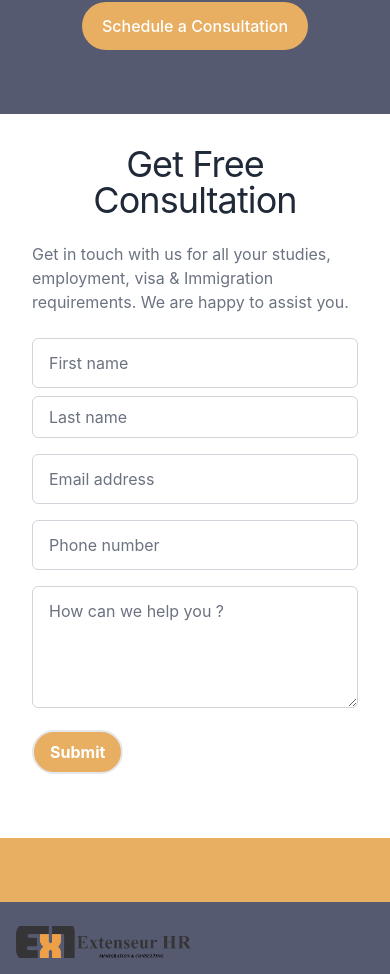
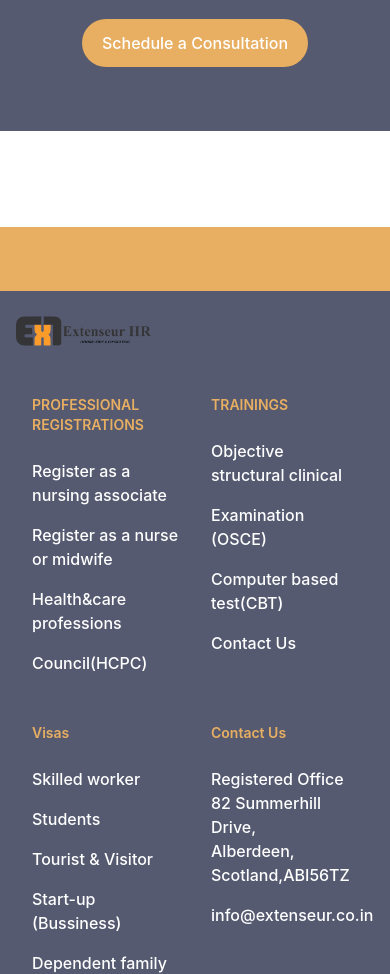
Before and after one commit to adarshswaminath/Extenseur, a React (Vite) app: page / in a window 390 px wide. Shown: the part 4731-5705 px from the top of the page. Built offline with nearby package versions, Linux system fonts and the light colour scheme; a web font is replaced by a local one.

Commit message:
logo update

```diff
--- a/src/Components/Home/Box.jsx
+++ b/src/Components/Home/Box.jsx
@@ -7,109 +7,12 @@ function Box() {
       <div className="grid grid-cols-1 lg:grid-cols-2 gap-8">
         {/* white box starts */}
         <div className="p-8 bg-white">
-          <h1 className="text-center spcl-font text-4xl tracking-tight leading-none mb-6">
-            Get Free Consultation
-          </h1>
-          <p className="text-gray-500 mb-6">
-            Get in touch with us for all your studies, employment, visa & Immigration requirements.
-            We are happy to assist you.
-          </p>
-          <form>
-            <div className="grid grid-cols-1 gap-4">
-              <div className="grid lg:flex gap-2">
-                <input
-                  type="text"
-                  id="firstName"
-                  className="w-full lg:w-1/2 px-4 py-3 rounded-md border-gray-300 focus:border-blue-500 focus:ring-blue-500"
-                  placeholder="First name"
-                />
-                <input
-                  type="text"
-                  id="lastName"
-                  className="w-full lg:w-1/2 px-4 py-2 rounded-md border-gray-300 focus:border-blue-500 focus:ring-blue-500"
-                  placeholder="Last name"
-                />
-              </div>
-              <div>
-                <input
-                  type="email"
-                  id="email"
-                  className="w-full px-4 py-3 rounded-md border-gray-300 focus:border-blue-500 focus:ring-blue-500"
-                  placeholder="Email address"
-                />
-              </div>
-              <div>
-                <input
-                  type="tel"
-                  id="phone"
-                  className="w-full px-4 py-3 rounded-md border-gray-300 focus:border-golden focus:ring-golden"
-                  placeholder="Phone number"
-                />
-              </div>
-              <div>
-                <textarea
-                  id="message"
-                  className="w-full px-4 py-3 rounded-md border-gray-300 focus:border-golden focus:ring-golden"
-                  placeholder="How can we help you ?"
-                  rows="4"
-                ></textarea>
-              </div>
-            </div>
-            <button
-              type="submit"
-              className="mt-4 bg-golden text-white font-bold py-2 px-4 rounded-full hover:bg-white hover:text-golden border-2 hover:border-golden focus:outline-none focus:shadow-outline"
-            >
-              Submit
-            </button>
-          </form>
+
         </div>
         {/* white box ends */}
         {/* golden box starts */}
         <div className="p-8 bg-golden">
-          {/* <div className="quick-contact">
-            <h1 className="text-4xl mb-8 text-center">Quick Contact</h1>
-            <p className="text-gray-600 mb-8">
-              We are delighted to assist you with your qualifications, study options, career plans,
-              potential immigration opportunities, and address any questions or concerns you may have.
-            </p>
-            <div className="grid gap-4">
-              <div className="flex justify-between">
-                <h4 className="font-bold">Phone</h4>
-                <a href="tel:+916282888688">+91 6282888688</a>
-              </div>
-              <div className="flex justify-between">
-                <h4 className="font-bold">Email</h4>
-                <a href="mailto:info@extenseur.co.in                ">info@extenseur.co.in</a>
-              </div>
-            </div>
-            <div className="grid gap-4">
-              <div className="flex justify-between">
-                <h4 className="font-bold">Inquire With Us</h4>
-                <a href="mailto:info@extenseur.co.in">info@extenseur.co.in</a>
-              </div>
-              <div className="flex justify-between">
-                <h4 className="font-bold">For University Admission</h4>
-                <a href="mailto:studies@extenseur.co.in">studies@extenseur.co.in</a>
-              </div>
-            </div>
-            <div className="grid gap-4">
-              <div className="flex justify-between">
-                <h4 className="font-bold">Visa & Immigration Inquiry</h4>
-                <a href="mailto:immigration@extenseur.co.in">immigration@extenseur.co.in</a>
-              </div>
-              <div className="flex justify-between">
-                <h4 className="font-bold">Healthcare Placement</h4>
-                <a href="mailto:placement@extenseur.co.in">placement@extenseur.co.in</a>
-              </div>
-            </div>
-            <div className="mt-6">
-              <h4 className="font-bold">Head Office</h4>
-              <p>
-                Extenseur HR Ltd, Aberdeen ABI 6 6XS, United Kingdom<br />
-                <a href="#" className="text-blue-500">View Our All Office & Location</a>
-              </p>
-            </div>
-          </div> */}
+
         </div>
         {/* golden box ends */}
       </div>
--- a/src/Components/Navbar.jsx
+++ b/src/Components/Navbar.jsx
@@ -87,6 +87,18 @@ function Navbar() {
                                     Visa & Immigration
                                 </Link>
                                 <Link
+                                    to="#"
+                                    className="block px-3 py-2 rounded-md text-base font-medium hover:text-golden"
+                                >
+                                    News & Updates
+                                </Link>
+                                <Link
+                                    to="#"
+                                    className="block px-3 py-2 rounded-md text-base font-medium hover:text-golden"
+                                >
+                                    Contact
+                                </Link>
+                                <Link
                                     to="/about"
                                     className="block px-3 py-2 rounded-md text-base font-medium hover:text-golden"
                                 >
@@ -124,12 +136,27 @@ function Navbar() {
                             >
                                 Outsourcing(RPO)
                             </Link>
+
                             <Link
                                 onClick={toggleMenu}
                                 to="/visa&immigration"
                                 className="block px-3 py-2 rounded-md text-base font-medium "
                             >
                                 Visa & Immigration
+                            </Link>
+                            <Link
+                                onClick={toggleMenu}
+                                to=""
+                                className="block px-3 py-2 rounded-md text-base font-medium "
+                            >
+                                News & Updates
+                            </Link>
+                            <Link
+                                onClick={toggleMenu}
+                                to=""
+                                className="block px-3 py-2 rounded-md text-base font-medium "
+                            >
+                                Contact
                             </Link>
                             <Link
                                 onClick={toggleMenu}
```
Also changed, not shown: src/Components/images/logo.png.
